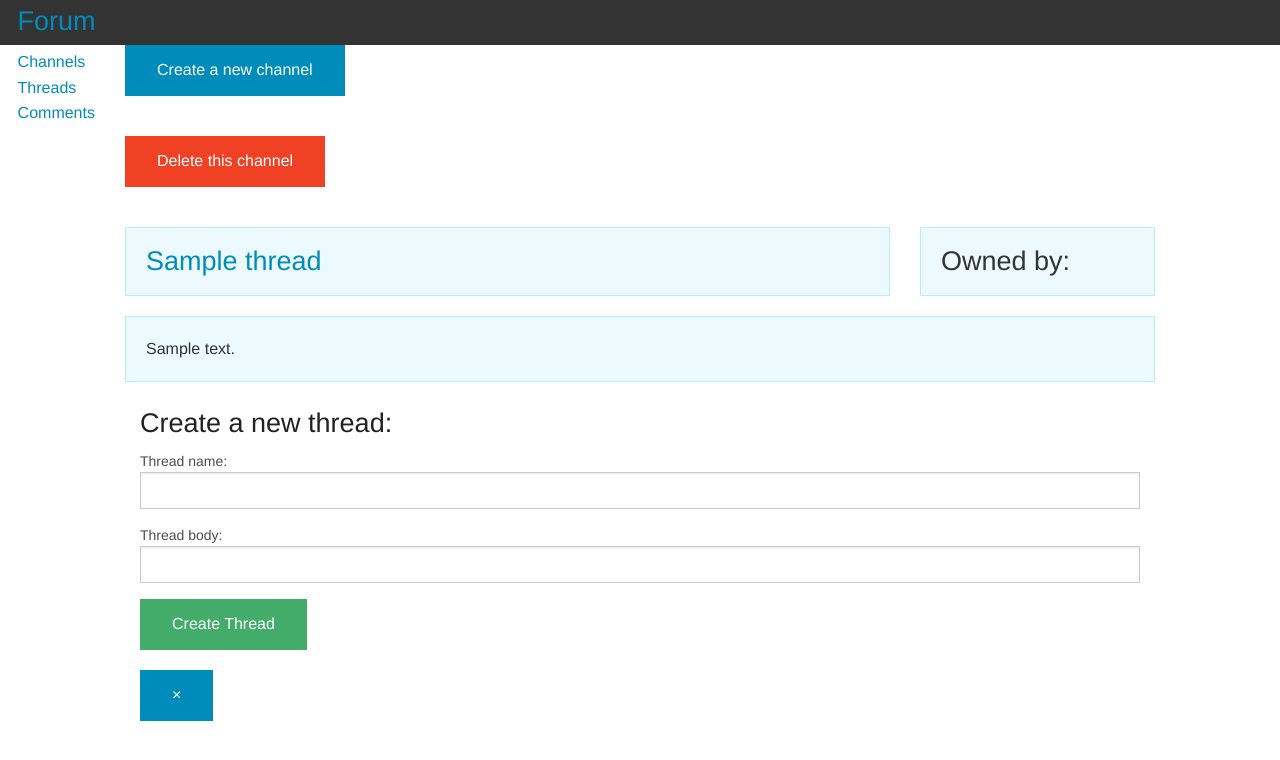
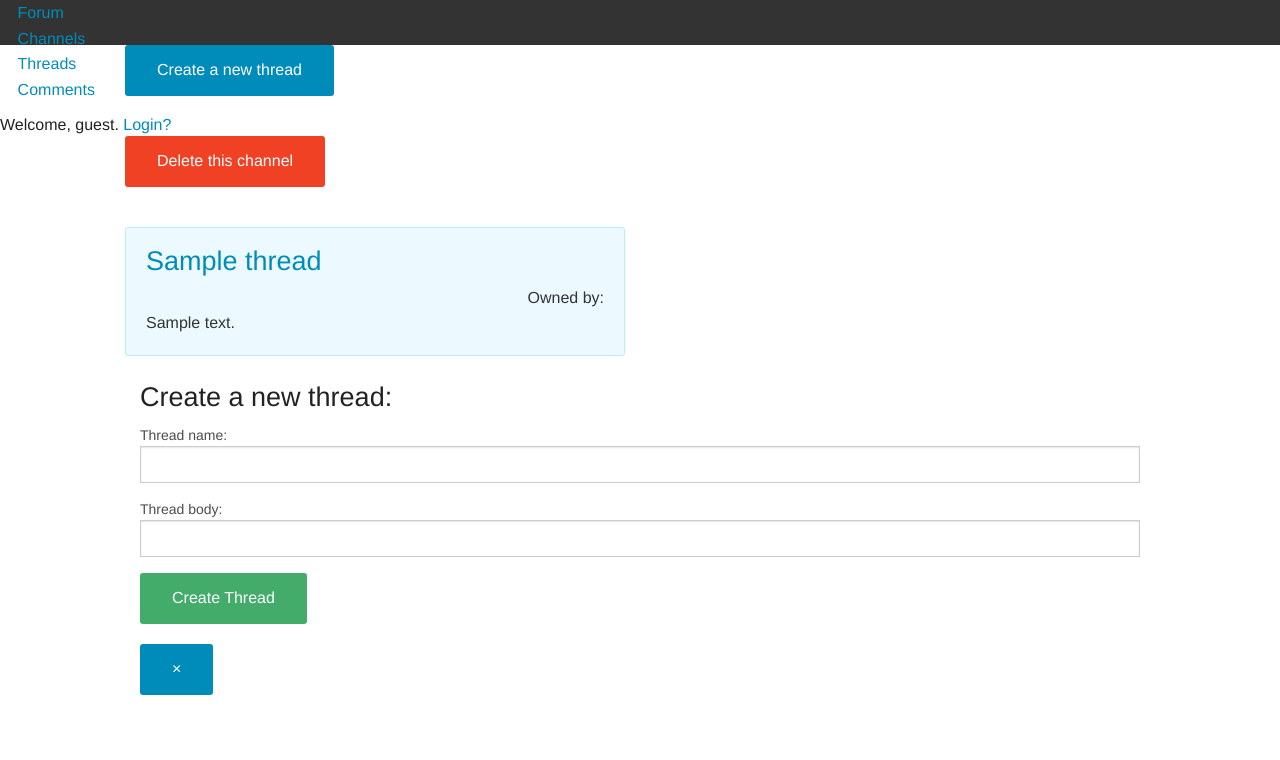
Before and after one commit to johnhh2/django-forum, a Django app: page /forum/1/ in a window 1280 px wide. Shown: the top 760 px of the page. Run offline with Django 3.2, Linux system fonts and the light colour scheme; tables that the repository leaves empty hold one stand-in row (values such as "Sample post").

Commit message:
Added delete thread feature plus authentication

```diff
--- a/forumapp/templates/forumapp/channel.html
+++ b/forumapp/templates/forumapp/channel.html
@@ -1,6 +1,6 @@
 {% extends 'base.html' %}
 {% block content %}
-<p><button type="button" class="button float-right" data-open="newChannel">Create a new channel</button></p>
+<p><button type="button" class="button float-right radius" data-open="newChannel">Create a new channel</button></p>
 
 {% if channel_list %}
     {% for channel in channel_list %}
@@ -15,10 +15,10 @@
 	<form action="?" method="post">
 		{% csrf_token %}
 	  	{{ form }}
-		<input type="submit" class="success button float-right" value="Create Channel">
+		<input type="submit" class="success button float-right radius" value="Create Channel">
 	</form>
   {% include "forumapp/messages.html" %}
-	<button type="button" class="close-button" data-close aria-label="Close modal">
+	<button type="button" class="close-button radius" data-close aria-label="Close modal">
 		<span aria-hidden="true">&times;</span>
 	</button>
 </div>
--- a/forumapp/templates/forumapp/channel_listing.html
+++ b/forumapp/templates/forumapp/channel_listing.html
@@ -6,8 +6,8 @@
 -->
 
 <div class="row">
-  <div class="large-9 columns">
-    <div class="panel">
+  <div class="large-6 columns">
+    <div class="panel radius">
       <h3><a href="{% url 'forumapp:thread' channel=channel.channel_name %}">{{channel.channel_name}}</a></h3>
       <p class="text-right">Owned by: {{channel.owner}}</p>
       {{channel.description}}
--- a/forumapp/templates/forumapp/thread.html
+++ b/forumapp/templates/forumapp/thread.html
@@ -1,12 +1,12 @@
 {% extends 'base.html' %}
 {% block content %}
 <div class="row">
-  <p><button type="button" class="button float-left" data-open="newThread">Create a new channel</button></p>
+  <p><button type="button" class="button float-left radius" data-open="newThread">Create a new thread</button></p>
   <!-- TODO: fix this so that we can check the owner even if thread_list is empty -->
-  {% if thread_list.0.channel.owner.username == user.get_username %}
+  {% if thread_list.0.channel.owner.username == user.get_username or perms.forumapp.delete_channel %}
     <form action="?" method="post">
       {% csrf_token %}
-      <p><input type="submit" class="alert button float-right" value="Delete this channel" name="delete"></p>
+      <p><input type="submit" class="alert button float-right radius" value="Delete this channel" name="delete"></p>
     </form>
   {% endif %}
 
@@ -24,9 +24,9 @@
 	<form action="?" method="post">
 		{% csrf_token %}
 	  	{{ form }}
-		<input type="submit" class="success button float-right" value="Create Thread" name="create">
+		<input type="submit" class="success button float-right radius" value="Create Thread" name="create">
 	</form>
-	<button type="button" class="close-button" data-close aria-label="Close modal">
+	<button type="button" class="close-button radius" data-close aria-label="Close modal">
 		<span aria-hidden="true">&times;</span>
 	</button>
 </div>
--- a/forumapp/templates/forumapp/thread_listing.html
+++ b/forumapp/templates/forumapp/thread_listing.html
@@ -1,18 +1,8 @@
 <div class="row">
-  <div class="large-9 columns">
-    <div class="callout panel">
+  <div class="large-6 columns">
+    <div class="callout panel radius">
       <h3><a href="{% url 'forumapp:comment' channel=thread.channel.channel_name thread=thread.thread_id %}">{{thread.thread_name}}</a></h3>
-    </div>
-  </div>
-  <div class="large-3 columns">
-    <div class="callout panel">
-      <h3>Owned by: {{thread.owner}}</h3>
-    </div>
-  </div>
-</div>
-<div class="row">
-  <div class="large-12 columns">
-    <div class="callout panel">
+      <p class="text-right">Owned by: {{thread.owner}}</p>
       {{thread.description}}
     </div>
   </div>
--- a/forumapp/views.py
+++ b/forumapp/views.py
@@ -102,16 +102,20 @@ class CommentView(generic.DetailView):
         return render(request, self.template_name, {'form': form, self.context_object_name: self.get_object()})
 
     def post(self, request, *args, **kwargs):
-        form = self.form_class(request.POST)
-        if form.is_valid():
-            thread = Thread.objects.get(channel__channel_name=kwargs.get('channel'), thread_id=kwargs.get('thread'))
-            text = form.cleaned_data.get('text')
-            owner = request.user
-            pub_date = timezone.now()
+        if 'create' in request.POST:
+            form = self.form_class(request.POST)
+            if form.is_valid():
+                thread = Thread.objects.get(channel__channel_name=kwargs.get('channel'), thread_id=kwargs.get('thread'))
+                text = form.cleaned_data.get('text')
+                owner = request.user
+                pub_date = timezone.now()
 
-            comment = Comment(thread=thread, text=text, owner=owner, pub_date=pub_date)
-            comment.save()
+                comment = Comment(thread=thread, text=text, owner=owner, pub_date=pub_date)
+                comment.save()
 
-            return HttpResponseRedirect(reverse('forumapp:comment', kwargs={'channel': thread.channel.channel_name, 'thread': thread.thread_id}))
-        else:
-            return CommentView.get(self, request, *args, **kwargs)
+                return HttpResponseRedirect(reverse('forumapp:comment', kwargs={'channel': thread.channel.channel_name, 'thread': thread.thread_id}))
+            else:
+                return CommentView.get(self, request, *args, **kwargs)
+        elif 'delete' in request.POST:
+            Thread.objects.get(thread_name=self.kwargs.get('thread')).delete()
+            return HttpResponseRedirect(reverse('forumapp:thread'), kwargs={'channel': thread.channel.channel_name})
--- a/templates/base.html
+++ b/templates/base.html
@@ -28,7 +28,7 @@
   <div class="top-bar">
     <div class="top-bar-left">
       <ul class="dropdown menu" data-dropdown-menu>
-        <li class="menu-text"><h3><a href="/forum/">Forum</a></h3></li>
+        <li class="menu-text"><a href="/forum/">Forum</a></li>
         <li>
           <a href="#">Channels</a>
           <!--
@@ -42,6 +42,13 @@
         <li><a href="#">Comments</a></li>
       </ul>
     </div>
+    <div class="top-bar-right">
+        {% if user.is_authenticated %}
+          Welcome, {{ user.get_username }} <a href="logout/">Logout</a>
+        {% else %}
+          Welcome, guest. <a href="login/">Login?</a>
+        {% endif %}
+    </div>
   </div>
 
   <div class='content container'>
@@ -52,7 +59,7 @@
       </div>
     </div>
   </div>
-<!--
+
   {% block foundation_jquery %}
     <script src="{% static "foundation/js/vendor/jquery.js" %}"></script>
   {% endblock foundation_jquery %}
@@ -67,6 +74,6 @@
     </script>
   {% endblock foundation_js_init %}
 
--->
+
 </body>
 </html>
```
Also changed, not shown: forumapp/templates/forumapp/comment.html (+12 -4 lines).
